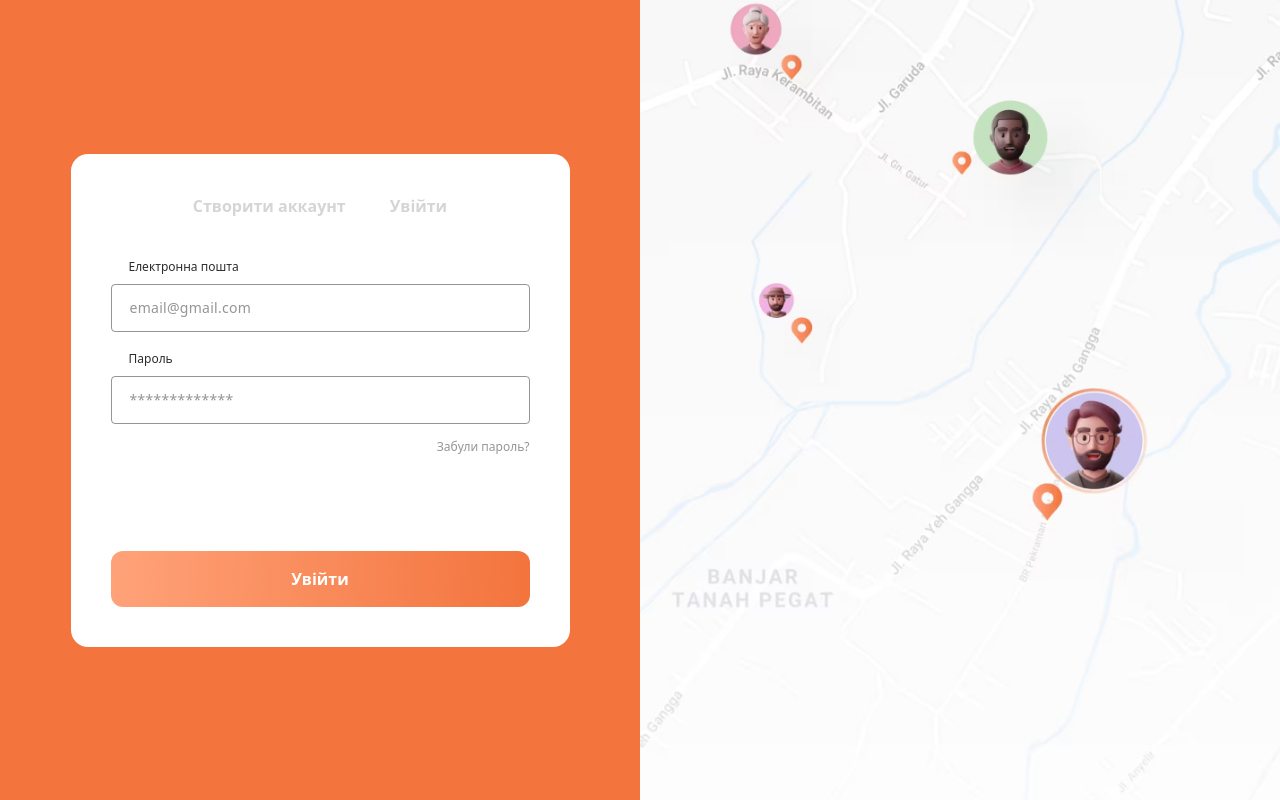
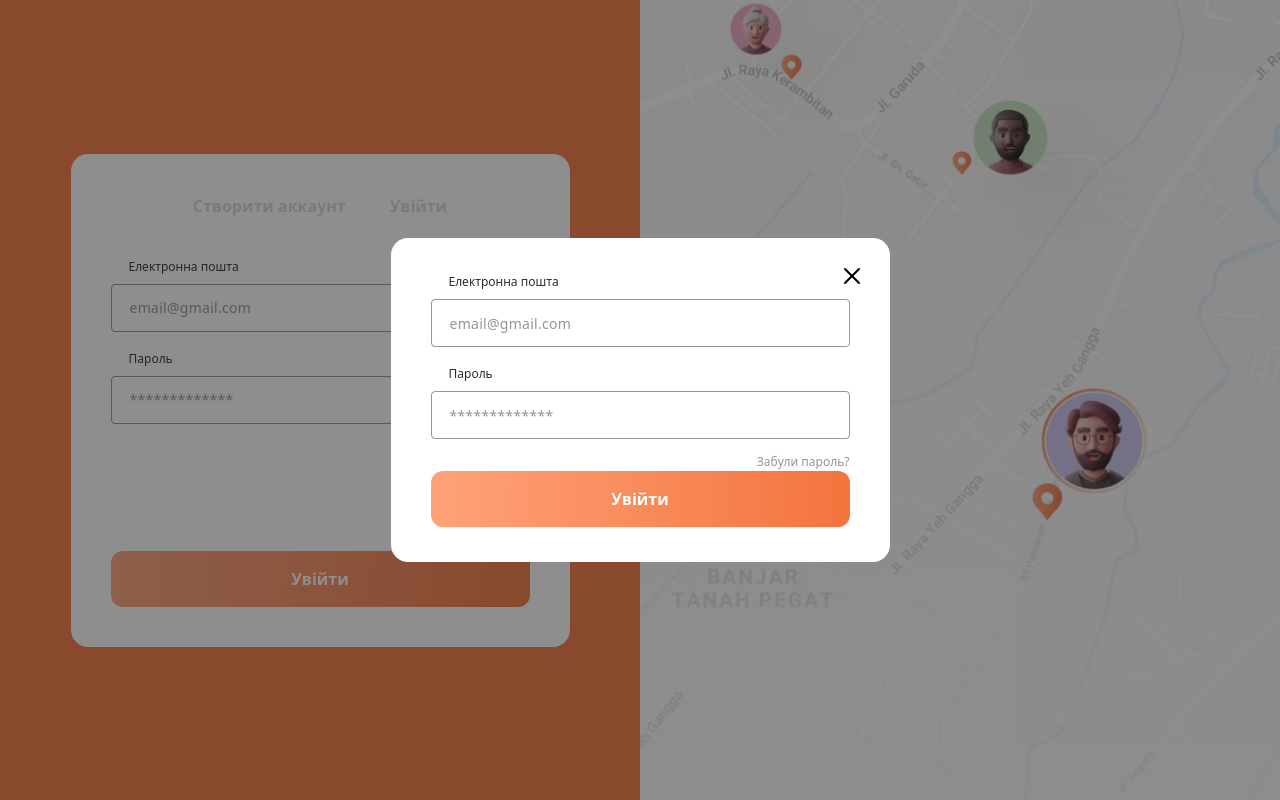
Before and after one commit to BohdanKushnerov/vue-traveler, a Vue app: page / in a window 1280 px wide. Built offline with nearby package versions, Linux system fonts and the light colour scheme.

Commit message:
add IModal component with Teleport

```diff
--- a/src/App.vue
+++ b/src/App.vue
@@ -4,12 +4,22 @@ import RegistrationPageView from '@/views/RegistrationPageView.vue'
 import LoginPageView from '@/views/LoginPageView.vue'
 import FavoritePlaces from '@/components/FavoritePlaces/FavoritePlaces.vue'
 import FavoritePlace from '@/components/FavoritePlace/FavoritePlace.vue'
+import IModal from '@/components/IModal/IModal.vue'
+import LoginForm from '@/components/Auth/LoginForm/LoginForm.vue'
+import { ref } from 'vue'
+
+const isOpen = ref(true)
+
+const closeModal = () => {
+  isOpen.value = false
+}
 </script>
 
 <template>
   <!-- <HomePageView /> -->
   <!-- <RegistrationPageView /> -->
   <LoginPageView />
+  <IModal v-if="isOpen" @close="closeModal"><LoginForm @submit="console.log" /></IModal>
 
   <!-- <FavoritePlaces>
     <template #label
--- /dev/null
+++ b/src/components/IModal/IModal.vue
@@ -0,0 +1,30 @@
+<script setup lang="ts">
+import { onMounted, onUnmounted } from 'vue'
+import ISvgIcon from '../ISvgIcon/ISvgIcon.vue'
+
+const emit = defineEmits(['close'])
+
+onMounted(() => {
+  document.body.style.overflow = 'hidden'
+})
+
+onUnmounted(() => {
+  document.body.style.overflow = 'initial'
+})
+</script>
+
+<template>
+  <Teleport to="body">
+    <div
+      class="fixed inset-0 flex h-full w-full items-center justify-center bg-[rgba(30,30,30,0.5)]"
+      @click.self="emit('close')"
+    >
+      <div class="relative rounded-[17px] bg-white px-10 py-8.75">
+        <button class="absolute top-6 right-6" @click="emit('close')">
+          <ISvgIcon pathName="icon-x" width="28" height="28" />
+        </button>
+        <slot></slot>
+      </div>
+    </div>
+  </Teleport>
+</template>
```
Also changed, not shown: src/assets/sprite.svg, 1 other file (tests, documents, lock files or other folders).
